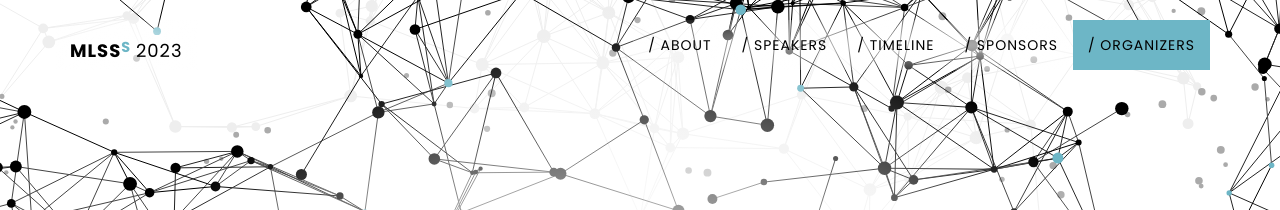
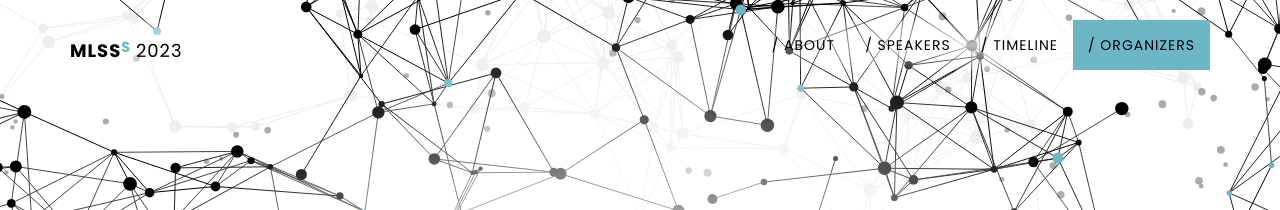
Before and after one commit to mlinpl/mlss2023.mlinpl.org, a Jekyll site: the page built from index.html, in a window 1280 px wide. Shown: the top 210 px of the page. Built offline with Jekyll 4.4.1, drawn with Linux system fonts in a browser that asks for light colours.

Commit message:
Update nav.html

```diff
--- a/_includes/mlss/nav.html
+++ b/_includes/mlss/nav.html
@@ -27,9 +27,6 @@
                         <a class="page-scroll" href="#timeline">/ Timeline</a>
                     </li>
                     <li>
-                        <a class="page-scroll" href="#sponsors">/ Sponsors</a>
-                    </li>
-                    <li>
                         <a class="page-scroll" href="#organizers">/ Organizers</a>
                     </li>
                 </ul>
```
